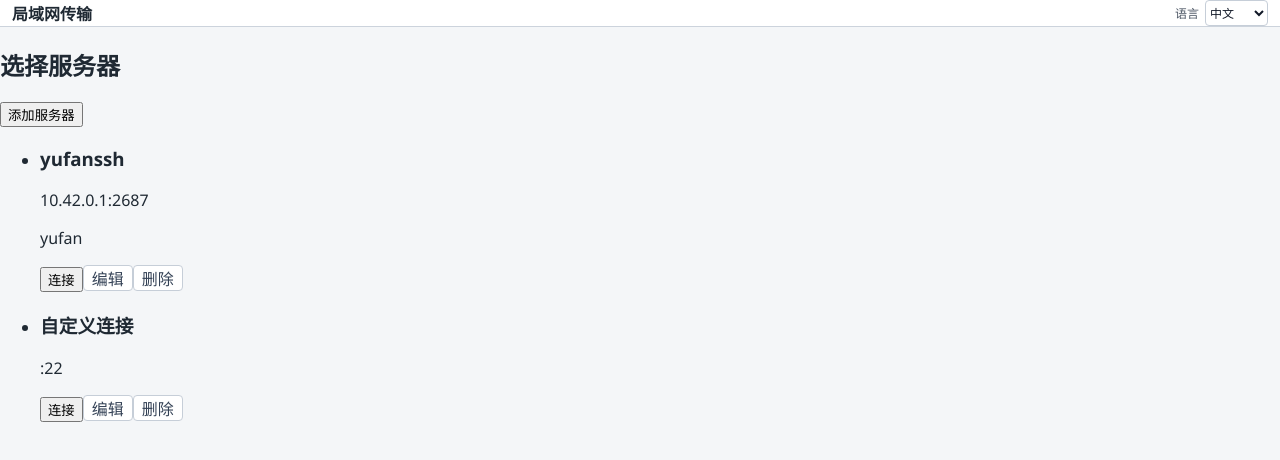
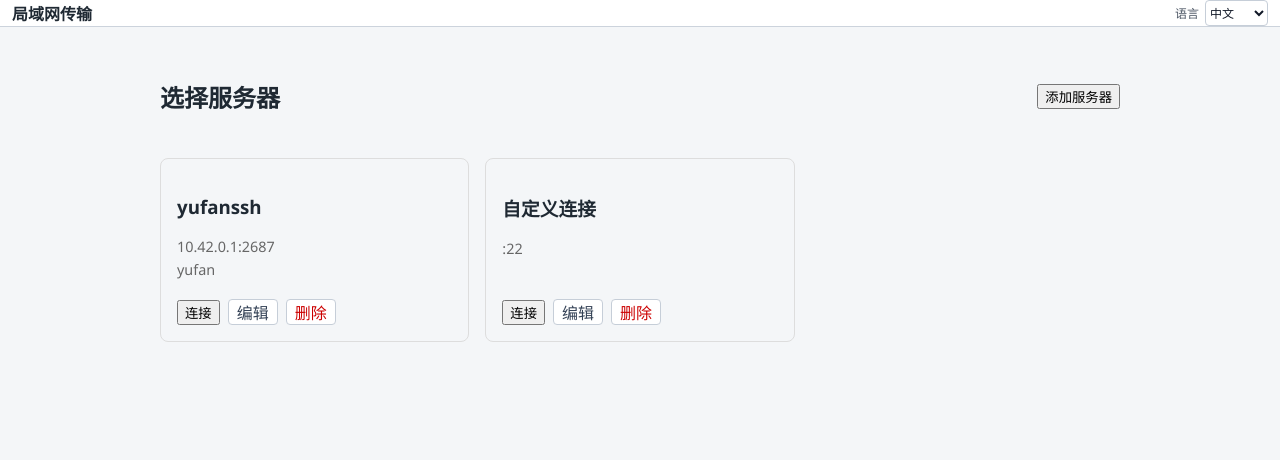
Before and after one commit to yufangjie1643/lan-transfer-panel, a React (Vite) app in the folder desktop/: page / in a window 1280 px wide. Shown: the top 460 px of the page. Built offline with nearby package versions, Linux system fonts and the light colour scheme.

Commit message:
style(desktop): add launcher and server form layout styles

```diff
--- a/desktop/src/styles.css
+++ b/desktop/src/styles.css
@@ -613,3 +613,100 @@ body {
   border-color: #c6ced8;
   background: #f3f6fa;
 }
+
+.launcher-shell {
+  display: flex;
+  flex-direction: column;
+  min-height: 100vh;
+}
+
+.launcher-panel {
+  flex: 1;
+  padding: 2rem;
+  max-width: 960px;
+  margin: 0 auto;
+  width: 100%;
+}
+
+.launcher-header {
+  display: flex;
+  justify-content: space-between;
+  align-items: center;
+  margin-bottom: 1.5rem;
+}
+
+.launcher-empty {
+  text-align: center;
+  padding: 4rem 1rem;
+}
+
+.server-cards {
+  display: grid;
+  grid-template-columns: repeat(auto-fill, minmax(240px, 1fr));
+  gap: 1rem;
+  list-style: none;
+  padding: 0;
+  margin: 0;
+}
+
+.server-card {
+  border: 1px solid #ddd;
+  border-radius: 8px;
+  padding: 1rem;
+  display: flex;
+  flex-direction: column;
+  justify-content: space-between;
+}
+
+.server-card-host,
+.server-card-user {
+  margin: 0.25rem 0;
+  color: #666;
+  font-size: 0.9rem;
+}
+
+.server-card-error {
+  color: #c00;
+  font-size: 0.85rem;
+  margin-top: 0.5rem;
+}
+
+.server-card-actions {
+  display: flex;
+  gap: 0.5rem;
+  margin-top: 1rem;
+  align-items: center;
+}
+
+.server-form-panel {
+  max-width: 480px;
+  margin: 2rem auto;
+  padding: 1.5rem;
+  border: 1px solid #ddd;
+  border-radius: 8px;
+}
+
+.server-form-heading {
+  margin-bottom: 1rem;
+}
+
+.form-row {
+  display: grid;
+  grid-template-columns: 2fr 1fr;
+  gap: 0.75rem;
+}
+
+.form-actions {
+  display: flex;
+  gap: 0.5rem;
+  margin-top: 1rem;
+}
+
+.field-error {
+  color: #c00;
+  font-size: 0.85rem;
+}
+
+.link-button.danger {
+  color: #c00;
+}
```
